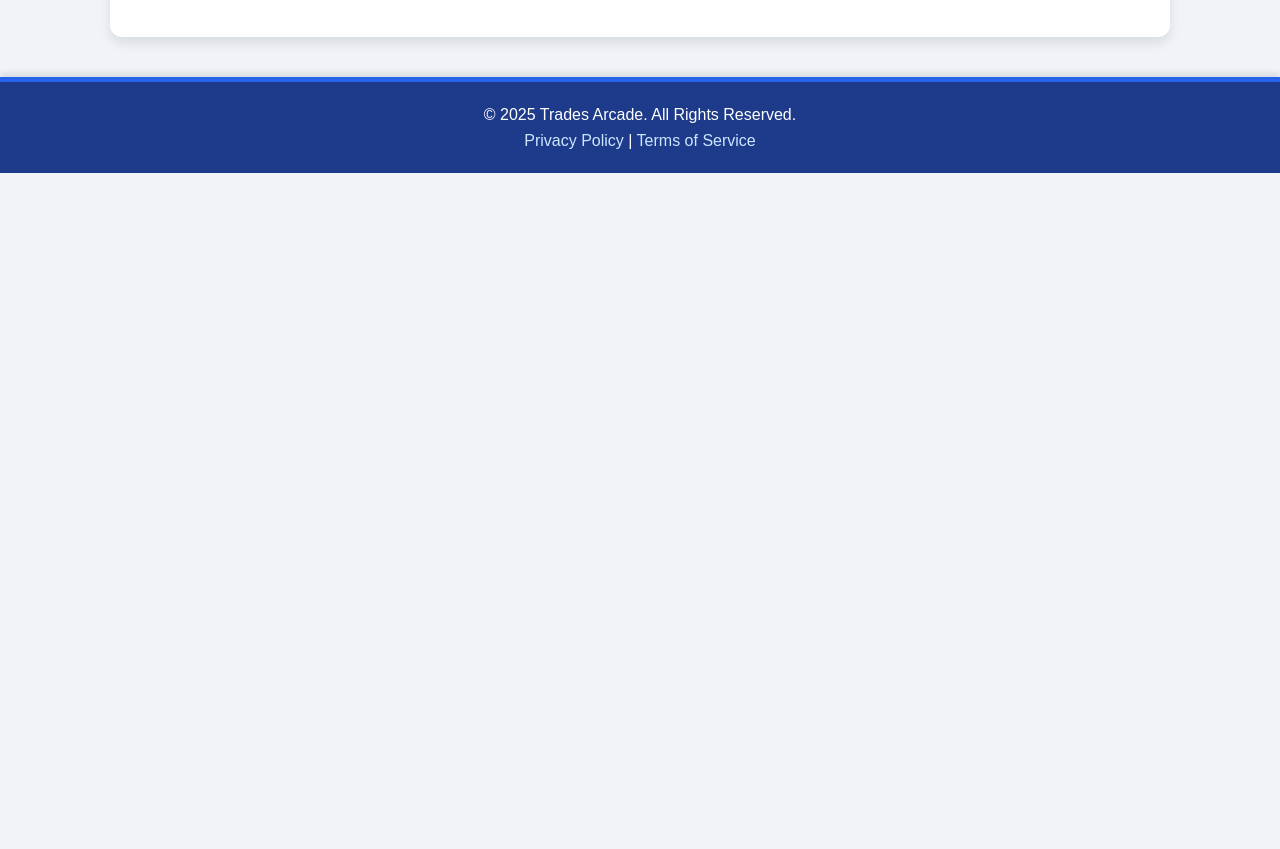
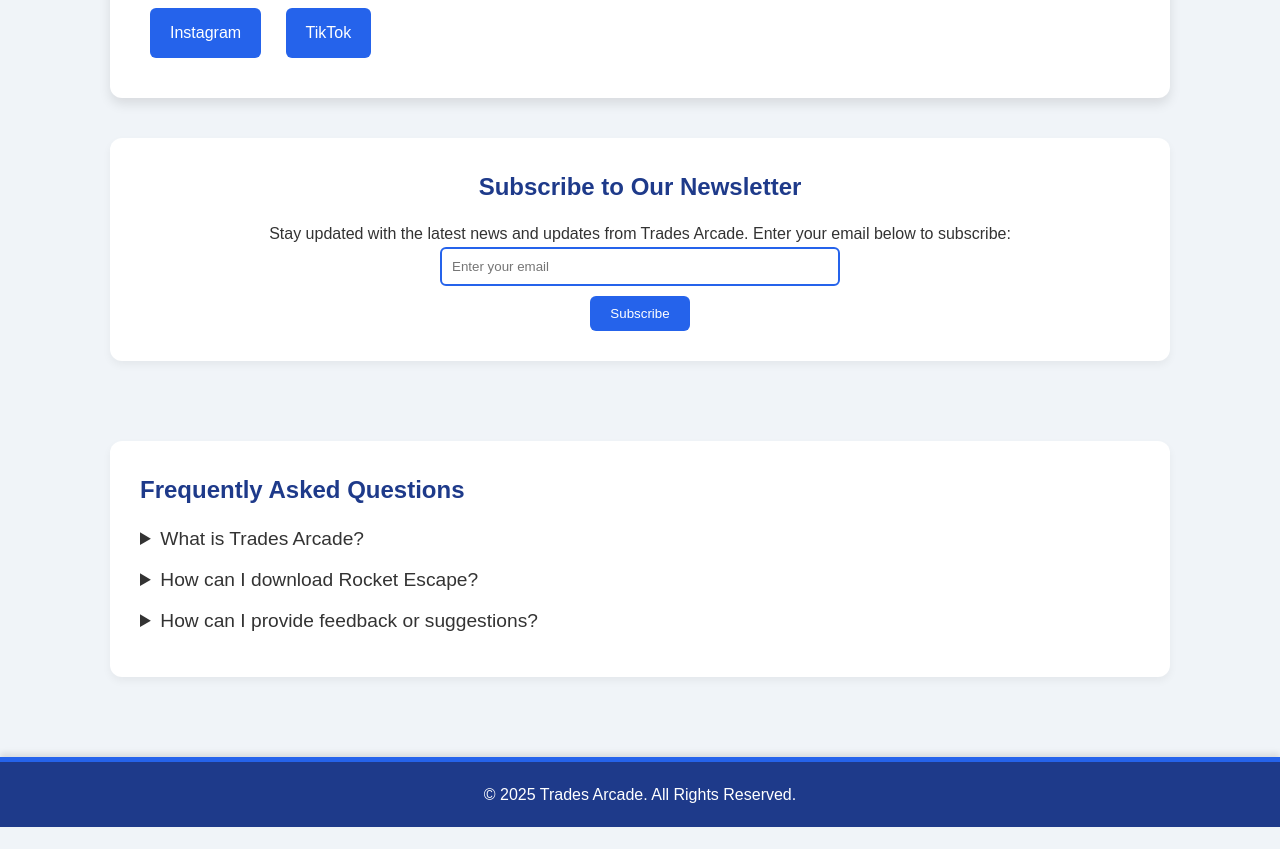
Before and after one commit to Trade-Girgus/TradesArcade, a plain HTML site: page index.html in a window 1280 px wide. Shown: the part 1948-2797 px from the top of the page. Before the commit the page ends 2171 px from the top, so only its background shows below. Drawn offline with Linux system fonts and the light colour scheme.

Commit message:
Update index.html

```diff
--- a/index.html
+++ b/index.html
@@ -41,6 +41,20 @@
     header p {
       font-size: 1.5em;
       font-style: italic;
+      color: #cce6ff;
+    }
+    nav {
+      background: #2563eb;
+      padding: 15px;
+      text-align: center;
+    }
+    nav a {
+      color: #fff;
+      margin: 0 15px;
+      font-size: 1.2em;
+      transition: color 0.3s ease;
+    }
+    nav a:hover {
       color: #cce6ff;
     }
     .container {
@@ -155,6 +169,66 @@
     .suggestions a:hover {
       background: #1d4ed8;
     }
+    /* Newsletter Section */
+    .newsletter {
+      background: #ffffff;
+      border-radius: 12px;
+      padding: 30px;
+      text-align: center;
+      box-shadow: 0 4px 8px rgba(0, 0, 0, 0.05);
+      margin-bottom: 40px;
+    }
+    .newsletter h2 {
+      color: #1e3a8a;
+      margin-bottom: 15px;
+    }
+    .newsletter form {
+      display: flex;
+      flex-direction: column;
+      align-items: center;
+      gap: 10px;
+    }
+    .newsletter input[type="email"] {
+      padding: 10px;
+      border: 2px solid #2563eb;
+      border-radius: 6px;
+      width: 80%;
+      max-width: 400px;
+    }
+    .newsletter input[type="submit"] {
+      background: #2563eb;
+      color: #fff;
+      padding: 10px 20px;
+      border: none;
+      border-radius: 6px;
+      cursor: pointer;
+      transition: background 0.3s ease;
+    }
+    .newsletter input[type="submit"]:hover {
+      background: #1d4ed8;
+    }
+    .faq {
+      background: #ffffff;
+      border-radius: 12px;
+      padding: 30px;
+      box-shadow: 0 4px 8px rgba(0, 0, 0, 0.05);
+      margin-bottom: 40px;
+    }
+    .faq h2 {
+      color: #1e3a8a;
+      margin-bottom: 15px;
+    }
+    .faq details {
+      margin-bottom: 10px;
+    }
+    .faq summary {
+      font-size: 1.2em;
+      cursor: pointer;
+      transition: color 0.3s ease;
+    }
+    .faq summary:hover {
+      color: #2563eb;
+    }
   </style>
 </head>
 <body>
@@ -164,15 +238,24 @@
     <p>Home of Element Merger & Rocket Escape</p>
   </header>
 
+  <nav>
+    <a href="#about">About</a>
+    <a href="#games">Games</a>
+    <a href="#suggestions">Suggestions</a>
+    <a href="#support">Support</a>
+    <a href="#newsletter">Newsletter</a>
+    <a href="#faq">FAQ</a>
+  </nav>
+
   <div class="container main-content">
     <!-- About Section -->
-    <div class="card">
+    <div class="card" id="about">
       <h2>About Trades Arcade</h2>
       <p>Trades Arcade is proud to present an exciting lineup of games built with passion and creativity. Our focus is on delivering engaging gameplay, polished design, and regular updates to keep our community entertained and connected.</p>
     </div>
 
     <!-- Games Section in Grid Layout -->
-    <div class="grid">
+    <div class="grid" id="games">
       <div class="card">
         <h2>Element Merger</h2>
         <h3>Coming Soon</h3>
@@ -188,14 +271,14 @@
     </div>
 
     <!-- Suggestions Section -->
-    <div class="suggestions">
+    <div class="suggestions" id="suggestions">
       <h2>Have Suggestions?</h2>
       <p>We'd love to hear your ideas for new games, updates, or improvements. Your feedback helps us grow and create the best experience possible!</p>
       <a href="https://docs.google.com/forms/d/e/1FAIpQLScA_fz-r0s52dD8ajCe6A_e7Q1Xb-WfFmOVg07yL_UN7ie0pg/viewform?usp=header" target="_blank">Submit Your Suggestions</a>
     </div>
 
     <!-- Support & Contact Section -->
-    <div class="card">
+    <div class="card" id="support">
       <h2>Support & Contact</h2>
       <p>If you need help or have any questions regarding either game, please feel free to reach out:</p>
       <p><strong>Email:</strong> <a href="mailto:tradesarcade@gmail.com">tradesarcade@gmail.com</a></p>
@@ -221,11 +304,37 @@
       <a href="https://instagram.com/tradesarcadeofficial" target="_blank" title="Instagram">Instagram</a>
       <a href="https://tiktok.com/@tradesarcadeofficial" target="_blank" title="TikTok">TikTok</a>
     </div>
+
+    <!-- Newsletter Section -->
+    <div class="newsletter" id="newsletter">
+      <h2>Subscribe to Our Newsletter</h2>
+      <p>Stay updated with the latest news and updates from Trades Arcade. Enter your email below to subscribe:</p>
+      <form action="https://example.com/subscribe" method="post">
+        <input type="email" name="email" placeholder="Enter your email" required>
+        <input type="submit" value="Subscribe">
+      </form>
+    </div>
+
+    <!-- FAQ Section -->
+    <div class="faq" id="faq">
+      <h2>Frequently Asked Questions</h2>
+      <details>
+        <summary>What is Trades Arcade?</summary>
+        <p>Trades Arcade is a gaming platform that offers a variety of engaging and well-designed games, focusing on delivering a great user experience and regular updates.</p>
+      </details>
+      <details>
+        <summary>How can I download Rocket Escape?</summary>
+        <p>You can download Rocket Escape from the <a href="https://apps.apple.com/us/app/rocket-escape/id6742431371" target="_blank">App Store</a>.</p>
+      </details>
+      <details>
+        <summary>How can I provide feedback or suggestions?</summary>
+        <p>You can submit your suggestions through our <a href="https://docs.google.com/forms/d/e/1FAIpQLScA_fz-r0s52dD8ajCe6A_e7Q1Xb-WfFmOVg07yL_UN7ie0pg/viewform?usp=header" target="_blank">Suggestions Form</a>.</p>
+      </details>
+    </div>
   </div>
 
   <footer>
-    &copy; 2025 Trades Arcade. All Rights Reserved. <br>
-    <a href="privacy-policy.html" target="_blank">Privacy Policy</a> | <a href="terms-of-service.html" target="_blank">Terms of Service</a>
+    &copy; 2025 Trades Arcade. All Rights Reserved.
   </footer>
 
 </body>
```
